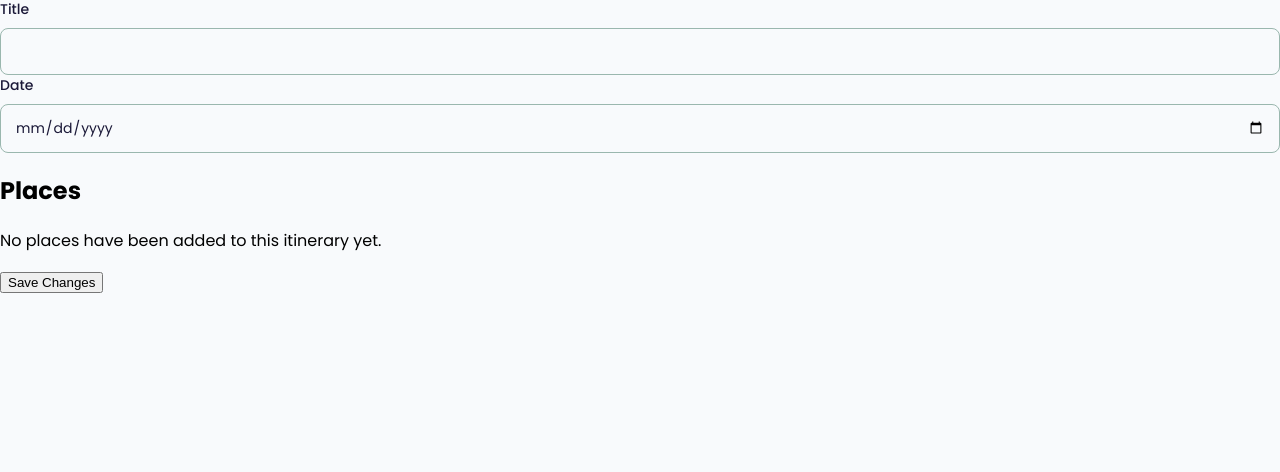
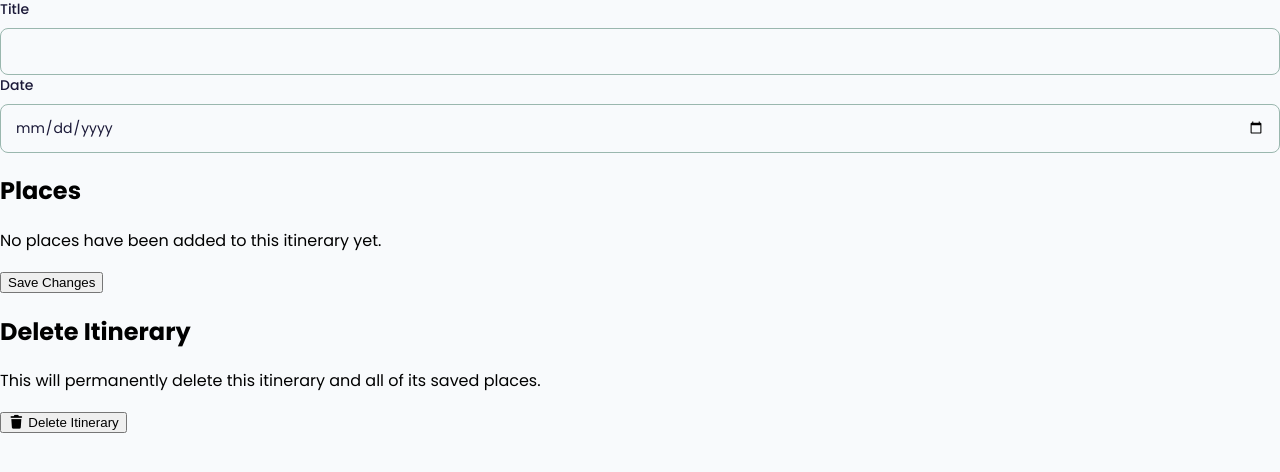
Before and after one commit to saiabbirame/582-32W-VA, a Flask app: template code/templates/edit_itinerary.html in a window 1280 px wide. Shown: the part 261-733 px from the top of the page. Run offline with Flask 3, Linux system fonts and the light colour scheme; the template is opened without the code that fills it, so the values that code supplies are empty; some libraries are stand-ins or nearby versions.

Commit message:
Add itinerary deletion functionality

```diff
--- a/code/models.py
+++ b/code/models.py
@@ -140,7 +140,8 @@ class Itinerary(db.Model):
 
     itinerary_places = db.relationship(
         "ItineraryPlace",
-        back_populates="itinerary"
+        back_populates="itinerary",
+        cascade="all, delete-orphan"
     )
 
     def __repr__(self):
--- a/code/templates/edit_itinerary.html
+++ b/code/templates/edit_itinerary.html
@@ -89,6 +89,20 @@
             <button type="submit" class="edit-itinerary-submit">
                 Save Changes
             </button>
+
+            <div class="delete-itinerary-section">
+                <h2>Delete Itinerary</h2>
+
+                <p>This will permanently delete this itinerary and all of its saved places.</p>
+
+                <button
+                    type="submit"
+                    class="delete-itinerary-button"
+                    formaction="{{ url_for('delete_itinerary', itinerary_id=itinerary.id) }}">
+                        <i class="fa-solid fa-trash"></i>
+                        Delete Itinerary
+                </button>
+            </div>
         </form>
     </div>
 </section>
```
